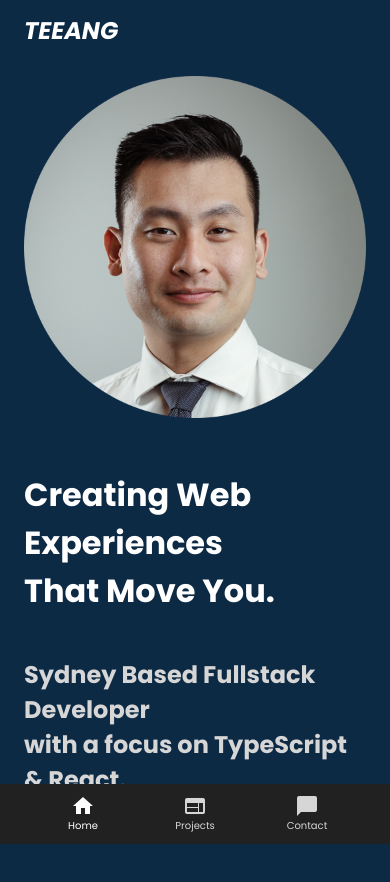
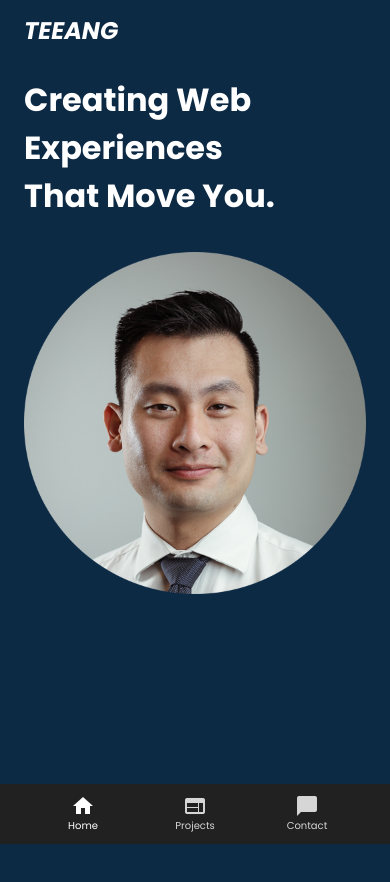
Before and after one commit to davidtaing/portfolio, a Next.js app: page / in a window 390 px wide. Shown: the top 882 px of the page. After the commit the page ends 844 px from the top, so only its background shows below. Built offline with nearby package versions, Linux system fonts and the light colour scheme.

Commit message:
style: HeroSection for mobile
- moved photo below headline on mobile
- hide subheadline on mobile

```diff
--- a/src/components/HeroSection/index.tsx
+++ b/src/components/HeroSection/index.tsx
@@ -5,8 +5,8 @@ import profilePic from "../../../public/portrait-1024.png";
 const StyledDiv = styled.div`
   display: grid;
   grid-template-areas:
-    "image"
-    "text";
+    "text"
+    "image";
 
   .hero-container--image,
   .hero-container--text {
@@ -18,6 +18,14 @@ const StyledDiv = styled.div`
 
   .hero-container--text {
     grid-area: text;
+
+    .headline {
+      margin: 0;
+    }
+
+    .subheadline {
+      display: none;
+    }
   }
 
   .hero-container--image {
@@ -43,6 +51,7 @@ const StyledDiv = styled.div`
       }
 
       .subheadline {
+        display: block;
         margin: 2rem 0;
         font-weight: 300;
         font-size: 2rem;
```
